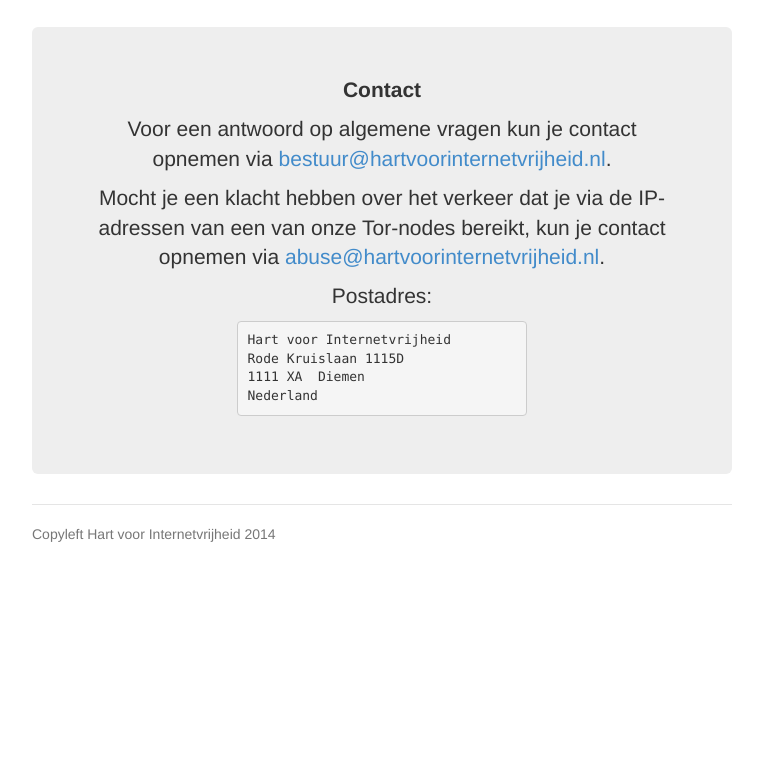
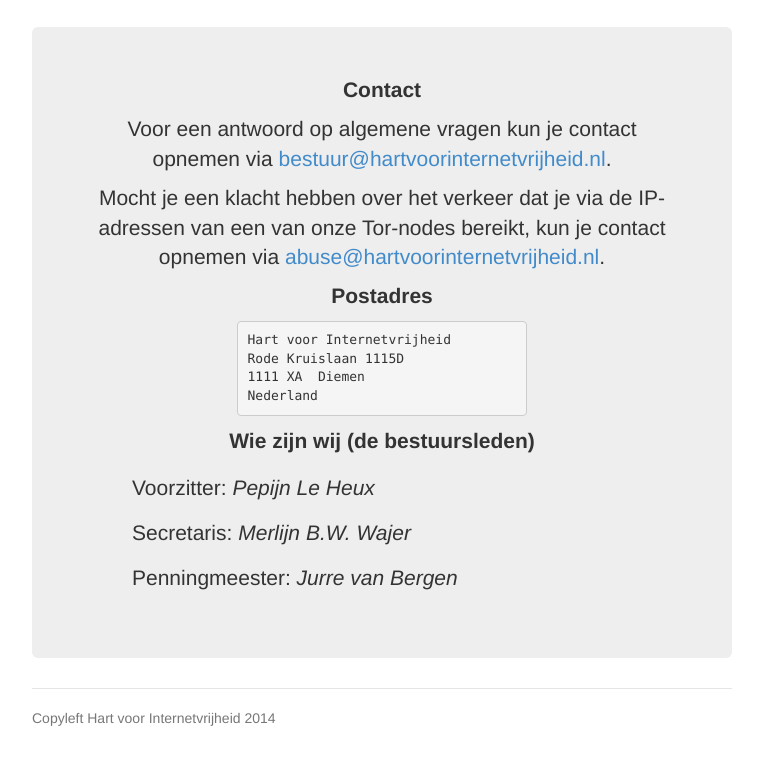
Before and after one commit to DrWhax/hartvoorinternetvrijheid.nl, a plain HTML site: page src/contact.html in a window 1280 px wide. Shown: the part 83-841 px from the top of the page, without its empty margins (258-1021 px from the left). Before the commit the page ends 800 px from the top, so only its background shows below. Drawn offline with Linux system fonts and the light colour scheme.

Commit message:
added bestuursleden to contact.html

```diff
--- a/src/contact.html
+++ b/src/contact.html
@@ -49,7 +49,7 @@ Mocht je een klacht hebben over het verkeer dat je via de IP-adressen van een va
 </p>
 
 <p>
-Postadres:
+<b>Postadres</b>
 <center>
 <pre style='text-align:left; width:50%'>
 Hart voor Internetvrijheid
@@ -59,6 +59,15 @@ Nederland
 </pre>
 </center>
 </p>
+<p>
+<b>Wie zijn wij (de bestuursleden)</b>
+<ul style='list-style-type: none; text-align:left;'>
+<li>Voorzitter: <i>Pepijn Le Heux</i>
+<li>Secretaris: <i>Merlijn B.W. Wajer</i>
+<li>Penningmeester: <i>Jurre van Bergen</i>
+</ul>
+</p>
+
       </div>
 
       <div class="footer">
```
